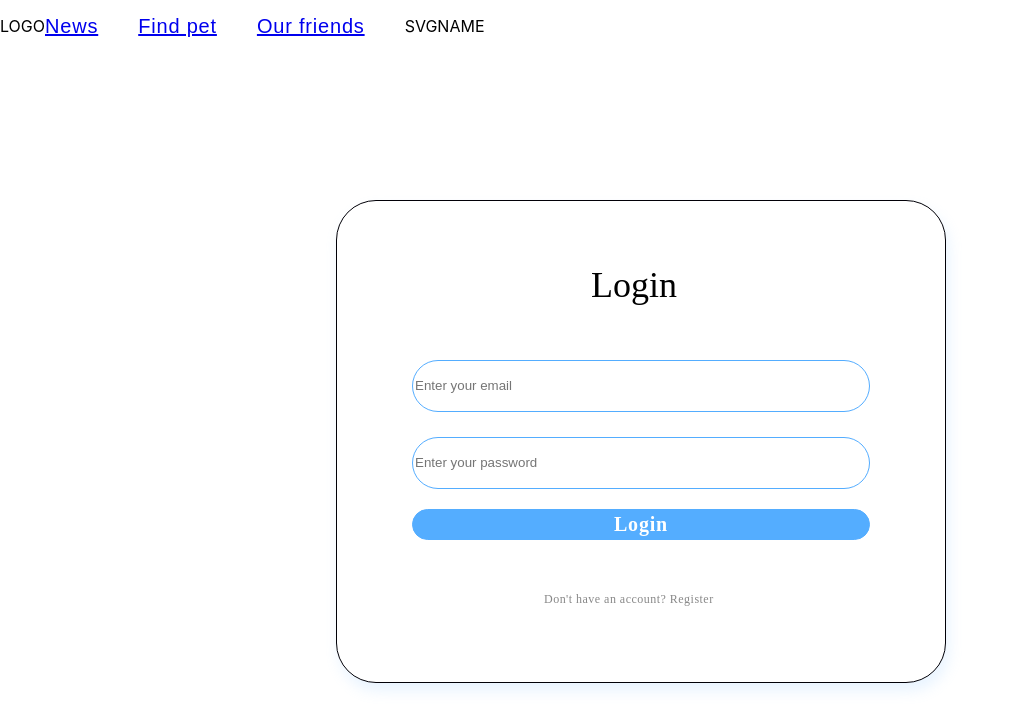
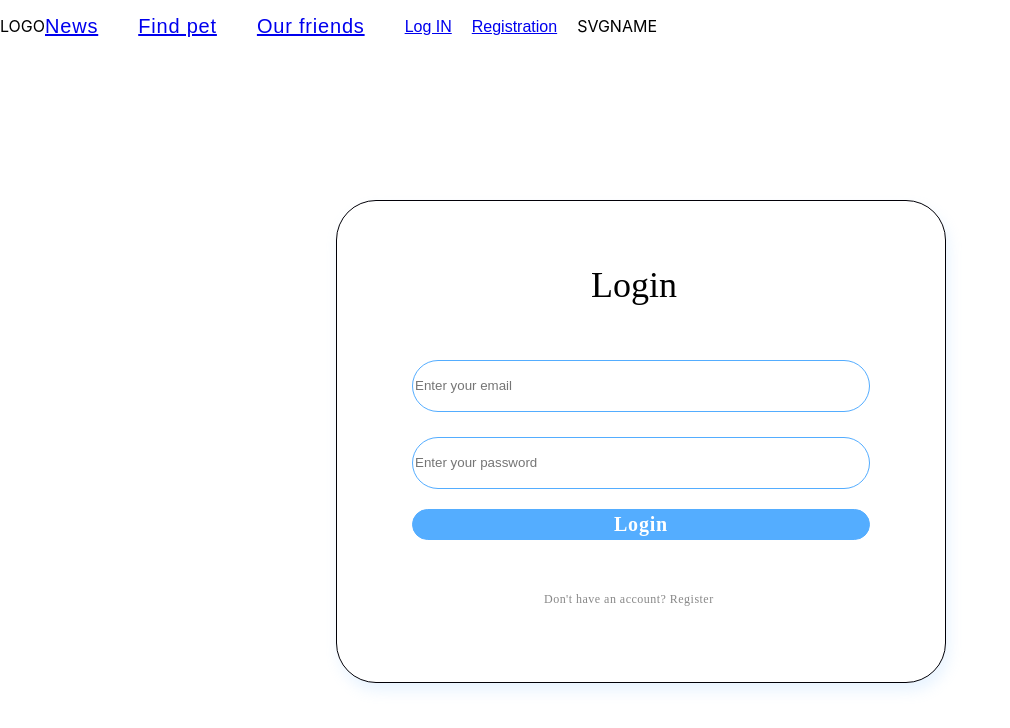
Before and after one commit to leo-moon/YourPet_token, a React (Create React App) app: page / in a window 1280 px wide. Shown: the top 728 px of the page, without its empty margins (0-1010 px from the left). Built offline with nearby package versions, Linux system fonts and the light colour scheme.

Commit message:
Update AuthNav.jsx

```diff
--- a/src/components/Nav/AuthNav/AuthNav.jsx
+++ b/src/components/Nav/AuthNav/AuthNav.jsx
@@ -1,14 +1,14 @@
 import css from './AuthNav.module.css';
 // import { Box } from '@mui/material';
-import { NavLink } from 'react-router-dom';
+// import { NavLink } from 'react-router-dom';
 
 const AuthNav = () => {
     return (
       <>
-        {/* <div>
+        <div>
           <a className={css.button} href='/login'>Log IN</a>
           <a className={css.button} href='/register'>Registration</a>
-        </div> */}
+        </div>
 
         {/* <NavLink to="/"></NavLink>
         <div>
```
